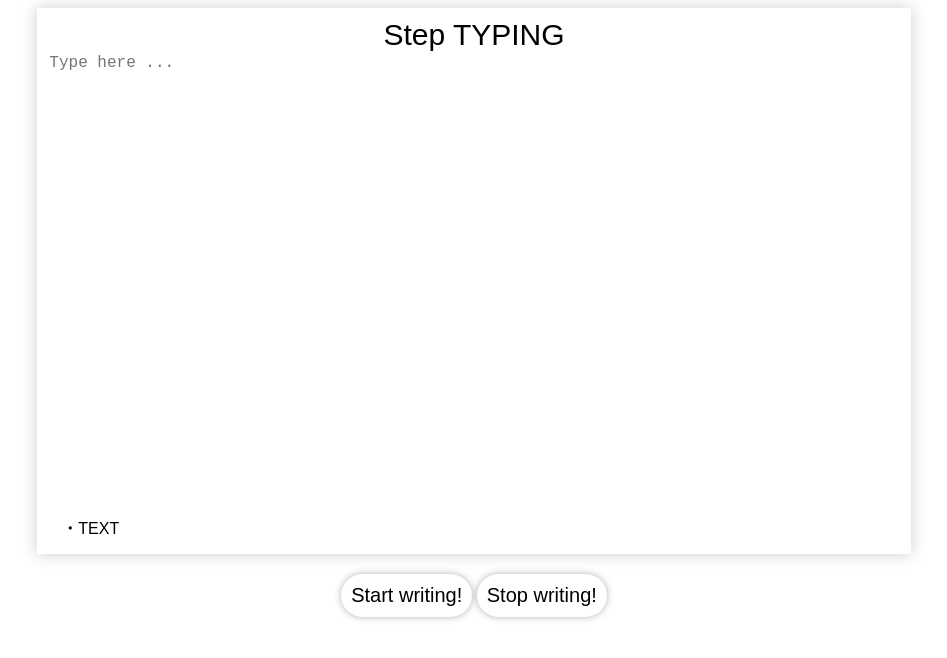
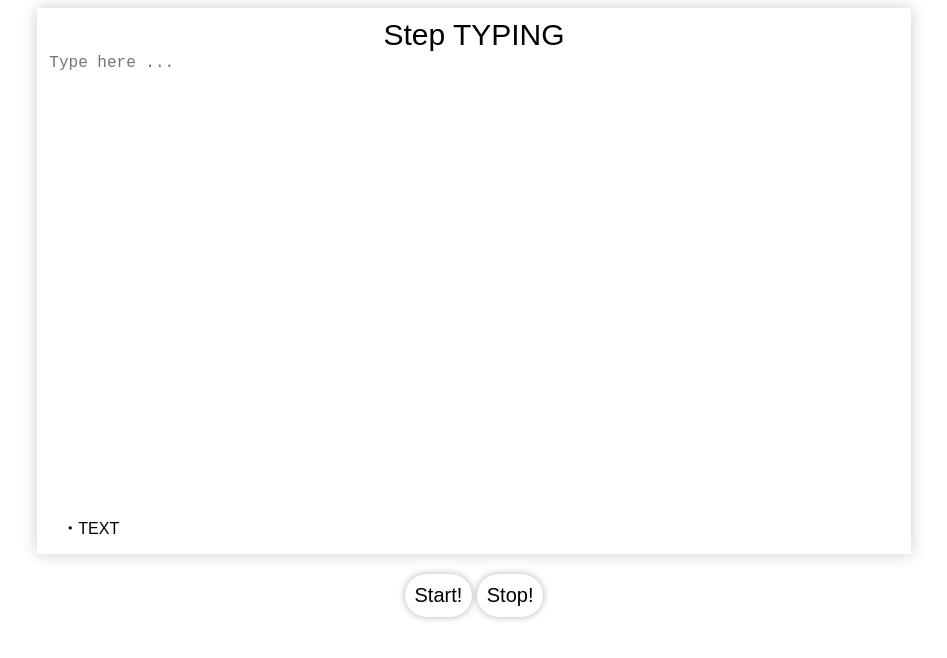
Before and after one commit to camen89/StepTYPING, a plain HTML site: page index.html in a window 1280 px wide. Shown: the whole page, without its empty margins (166-1113 px from the left). Drawn offline with nearby package versions, Linux system fonts and the light colour scheme.

Commit message:
Update index.html

```diff
--- a/index.html
+++ b/index.html
@@ -148,8 +148,8 @@
     </div> -->
 
     <div class="buttonBox">
-        <button class="buttonContent" id="startButton">Start writing!</button>
-        <button class="buttonContent" id="stopButton">Stop writing!</button>
+        <button class="buttonContent" id="startButton">Start!</button>
+        <button class="buttonContent" id="stopButton">Stop!</button>
     </div>
 
     <script>
```
